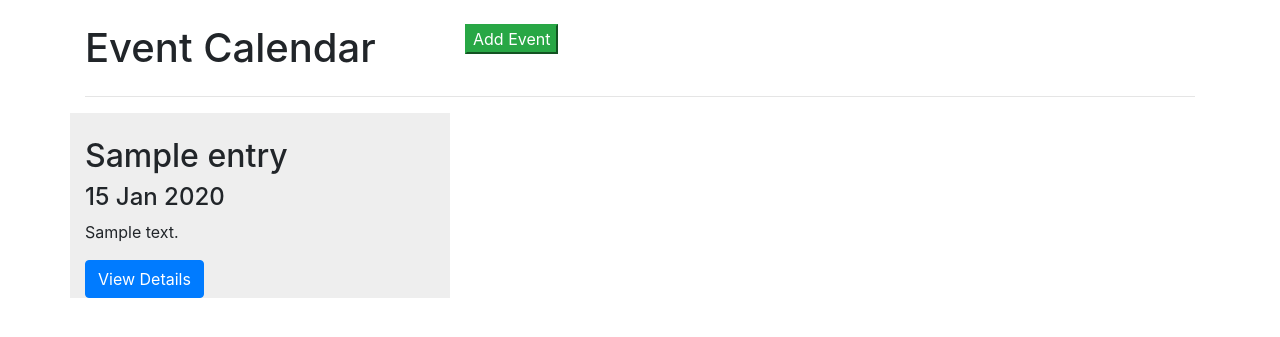
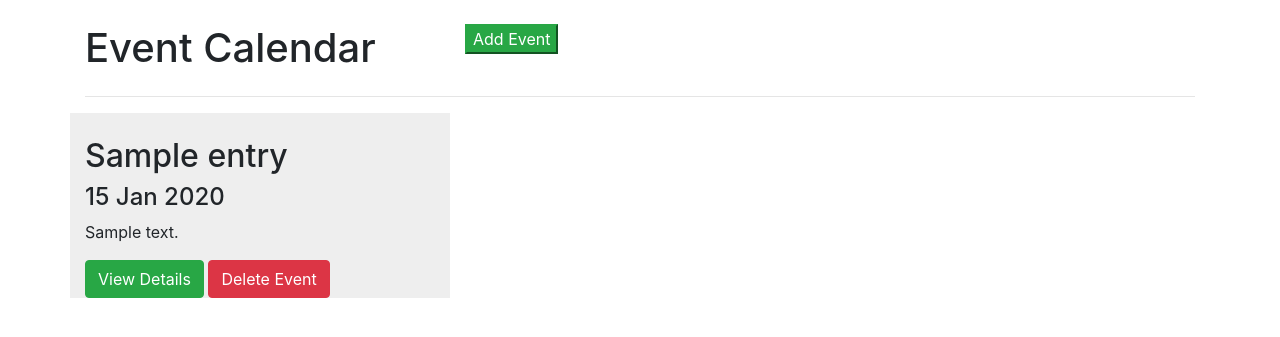
Before and after one commit to leogorman/DjangoCalendar, a Django app: page / in a window 1280 px wide. Shown: the top 337 px of the page. Run offline with Django 3.2, Linux system fonts and the light colour scheme; tables that the repository leaves empty hold one stand-in row (values such as "Sample post"); some libraries are stand-ins or nearby versions.

Commit message:
Delete event functionality added

```diff
--- a/DjangoCalendar/urls.py
+++ b/DjangoCalendar/urls.py
@@ -21,5 +21,6 @@ urlpatterns = [
     path('', views.index, name='index'),
     path('entry/<int:pk>', views.details, name='details'),
     path('entry/add', views.add, name='add'),
+    path('entry/delete/<int:pk>', views.delete, name='delete'),
     path('admin/', admin.site.urls),
 ]
--- /dev/null
+++ b/calendarApp/static/calendarApp/js/main.js
@@ -0,0 +1,15 @@
+function deleteEvent(event){
+
+    var $event = jQuery(event);
+    $event.parent().remove();
+
+    var id = $event.data('id');
+
+    jQuery.ajax({
+        url: 'entry/delete/' + id,
+        method: 'DELETE',
+        beforeSend: function (xhr) {
+            xhr.setRequestHeader('X-CSRFToken', csrf_token)
+        }
+    })
+}
--- a/calendarApp/templates/calendarApp/base.html
+++ b/calendarApp/templates/calendarApp/base.html
@@ -15,4 +15,7 @@
 
     {% endblock %}
 </body>
+    <script src="https://ajax.googleapis.com/ajax/libs/jquery/3.3.1/jquery.min.js"></script>
+    <script src="{% static 'calendarApp/js/main.js' %}" ></script>
+    <script> var csrf_token = '{{ csrf_token }}'; </script>
 </html>
--- a/calendarApp/templates/calendarApp/calendarEntry.html
+++ b/calendarApp/templates/calendarApp/calendarEntry.html
@@ -5,5 +5,6 @@
     <p>
         {{ entry.description|truncatechars:75 }}
     </p>
-    <button onclick="window.location='{% url 'details' pk=entry.id %}'" class="btn btn-primary">View Details</button>
+    <button onclick="window.location='{% url 'details' pk=entry.id %}'" class="btn btn-success">View Details</button>
+    <button data-id="{{ entry.id }}" onclick="deleteEvent(this)" class="btn btn-danger">Delete Event</button>
 </div>
--- a/calendarApp/templates/calendarApp/details.html
+++ b/calendarApp/templates/calendarApp/details.html
@@ -7,5 +7,6 @@
         <hr />
         <h5>Date: {{ entry.date }}</h5>
         <p>{{ entry.description }}</p>
+        <hr />
     </div>
 {% endblock %}
--- a/calendarApp/templates/calendarApp/form.html
+++ b/calendarApp/templates/calendarApp/form.html
@@ -5,13 +5,14 @@
     <button onclick="window.location='{% url 'index' %}'" class="btn-success">Go Back</button>
     <br />
     <br />
-    <h1>New Event</h1>
+    <h1>Add New Event</h1>
     <form method="POST">
     {% csrf_token %}
     {% for field in form %}
         {{ field.errors }}
         <label>{{ field.label }}</label>
-        <input placeholder="{{ field.label }}" name="{{ field.name }}" class="form-control" />
+        <input name="{{ field.name }}" class="form-control" />
+        <hr />
     {% endfor %}
     <br />
     <button class="btn-success" type="submit">Create</button>
--- a/calendarApp/views.py
+++ b/calendarApp/views.py
@@ -1,5 +1,5 @@
 from django.http import HttpResponseRedirect
-from django.shortcuts import render
+from django.shortcuts import render, get_object_or_404
 from .models import Entry
 from .forms import EntryForm
 
@@ -35,3 +35,12 @@ def add(request):
         form = EntryForm()
 
     return render(request, 'calendarApp/form.html', {'form': form})
+
+
+def delete(request, pk):
+
+    if request.method == 'DELETE':
+        entry = get_object_or_404(Entry, id=pk)
+        entry.delete()
+
+    return HttpResponseRedirect('/')
```
